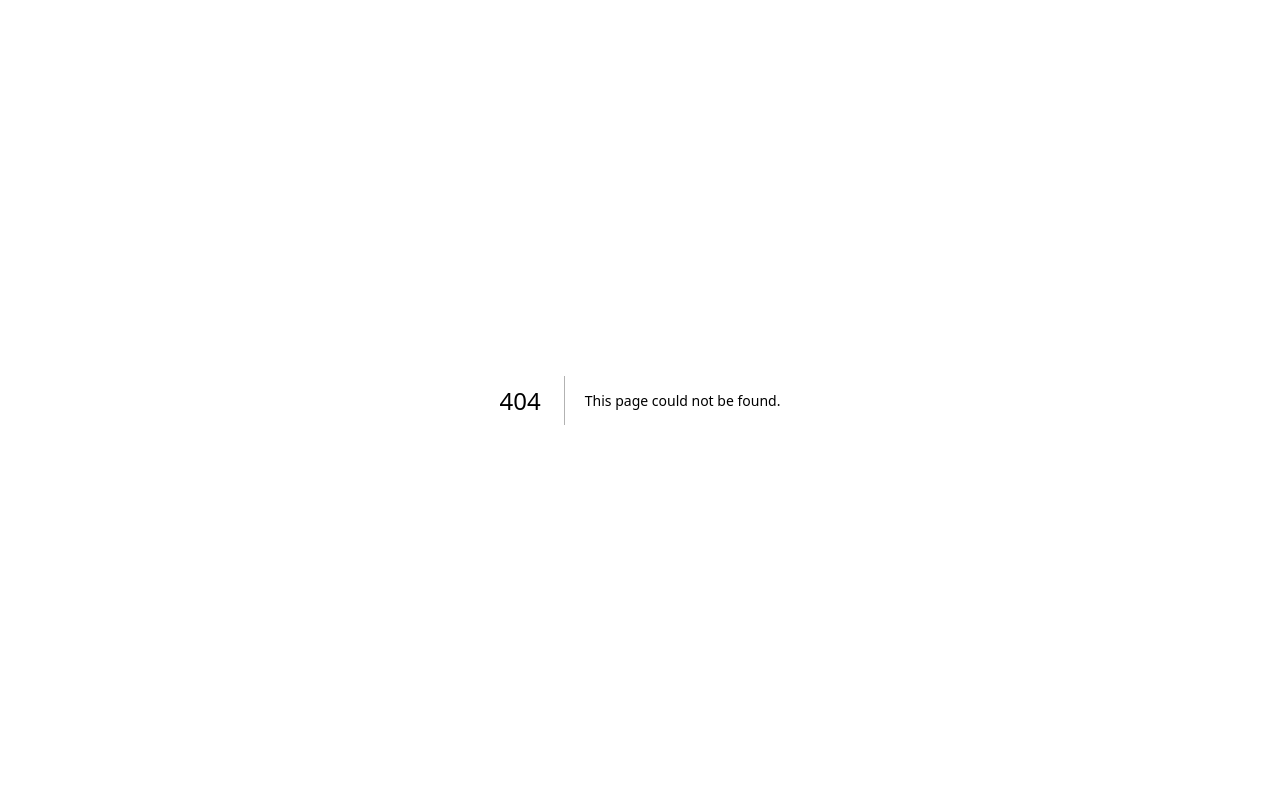
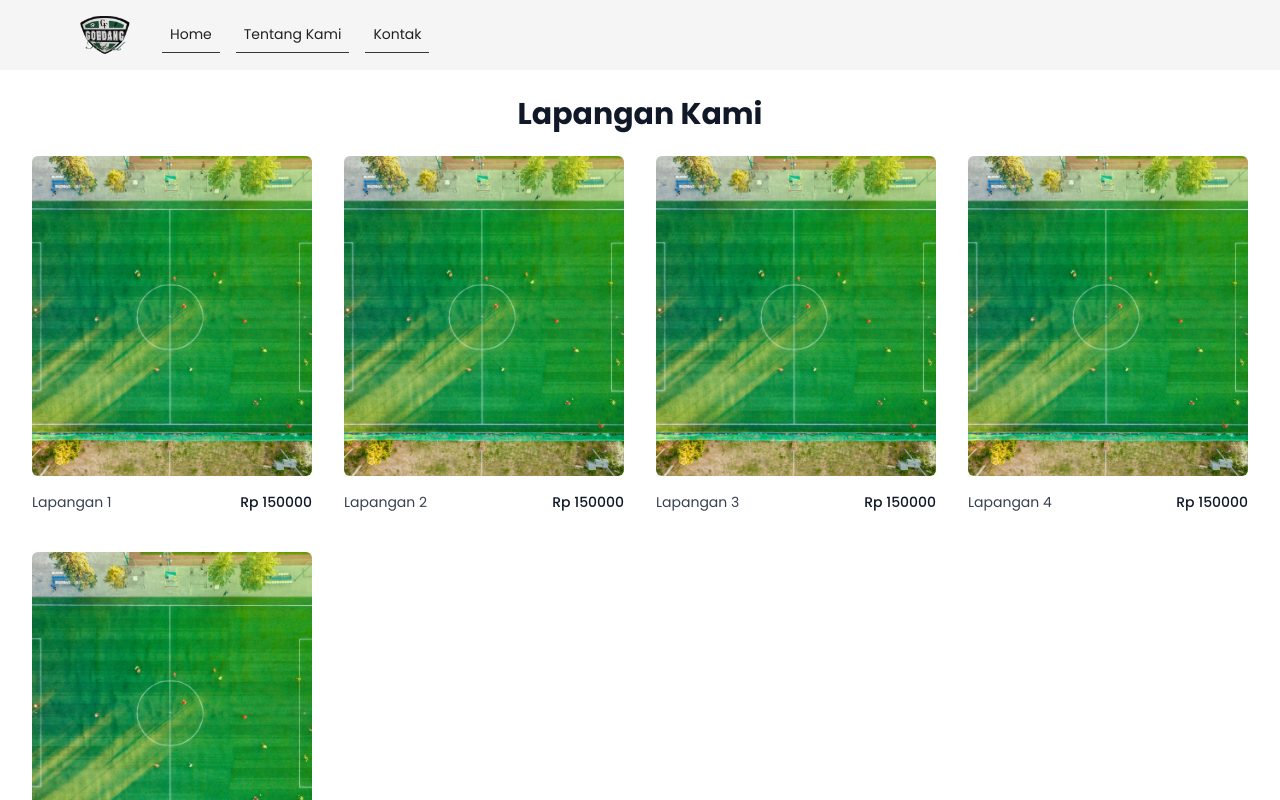
Before and after one commit to AbramFernandoH/sistem-informasi-penyewaan-soccer-field, a Next.js app in the folder front-end/: page /fields in a window 1280 px wide. Before the commit this address had no page. Shown: the top 800 px of the page. Built offline with nearby package versions, Linux system fonts and the light colour scheme.

Commit message:
feat(app): add field page component

```diff
--- /dev/null
+++ b/front-end/app/fields/page.tsx
@@ -0,0 +1,13 @@
+import PwaLayout from '@/layouts/pwa'
+import OurFields from '@/components/home/OurFields'
+
+export default function Fields() {
+  return (
+    <PwaLayout>
+      <OurFields
+        titleClassName='text-3xl'
+        customBackgroundColor='bg-white'
+      />
+    </PwaLayout>
+  )
+}
```
